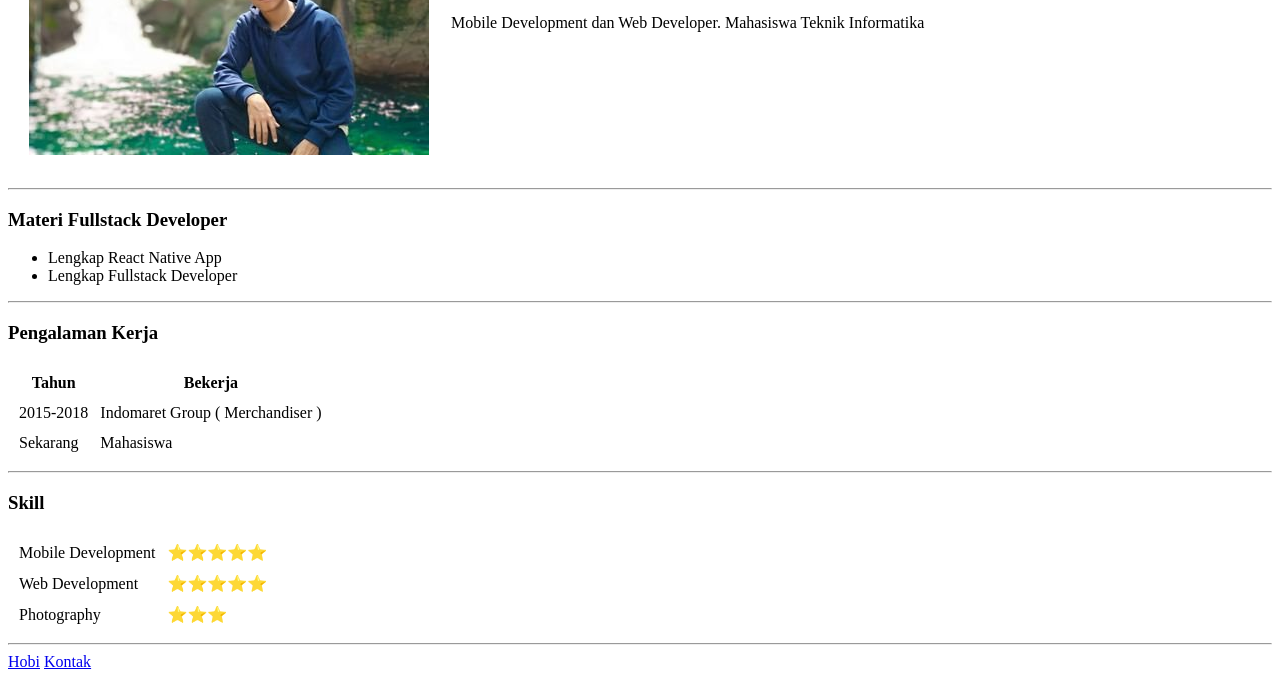
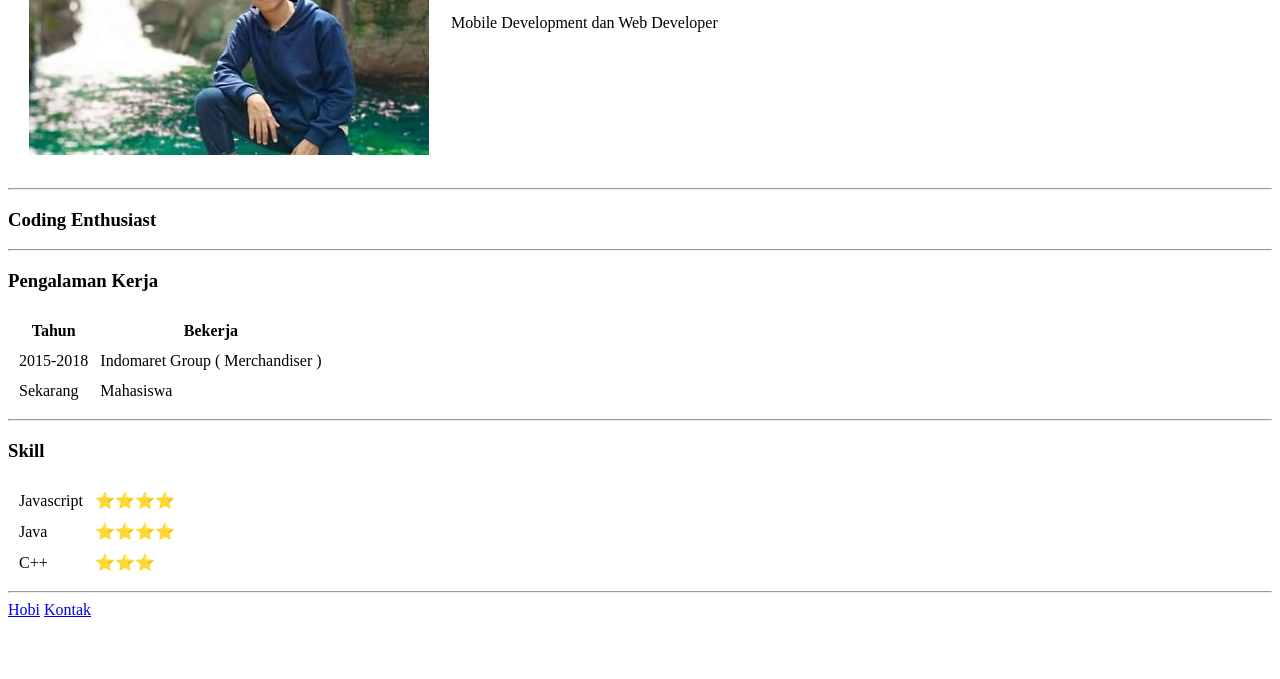
Before and after one commit to rswnn/cv, a plain HTML site: page index.html in a window 1280 px wide. Shown: the part 274-953 px from the top of the page. After the commit the page ends 901 px from the top, so only its background shows below. Drawn offline with Linux system fonts and the light colour scheme.

Commit message:
Update index.html

```diff
--- a/index.html
+++ b/index.html
@@ -15,15 +15,11 @@
       <i>Javascript Programmer</i>
       </a>
       </strong>
-      <p>Mobile Development dan Web Developer. Mahasiswa Teknik Informatika</p></td>
+      <p>Mobile Development dan Web Developer</p></td>
     </tr>
   </table>
 <hr>
-<h3>Materi Fullstack Developer</h3>
-<ul>
-  <li>Lengkap React Native App</li>
-  <li>Lengkap Fullstack Developer</li>
-</ul>
+<h3>Coding Enthusiast</h3>
 <hr>
 <h3>Pengalaman Kerja</h3>
 <table cellspacing="10">
@@ -48,15 +44,15 @@
 <h3>Skill</h3>
 <table cellspacing="10">
   <tr>
-    <td>Mobile Development</td>
-    <td>⭐️⭐️⭐️⭐️⭐️</td>
+    <td>Javascript</td>
+    <td>⭐️⭐️⭐️⭐️</td>
   </tr>
   <tr>
-    <td>Web Development</td>
-    <td>⭐️⭐️⭐️⭐️⭐️</td>
+    <td>Java</td>
+    <td>⭐️⭐️⭐️⭐️</td>
   </tr>
   <tr>
-    <td>Photography</td>
+    <td>C++</td>
     <td>⭐️⭐️⭐️</td>
   </tr>
 </table>
```
